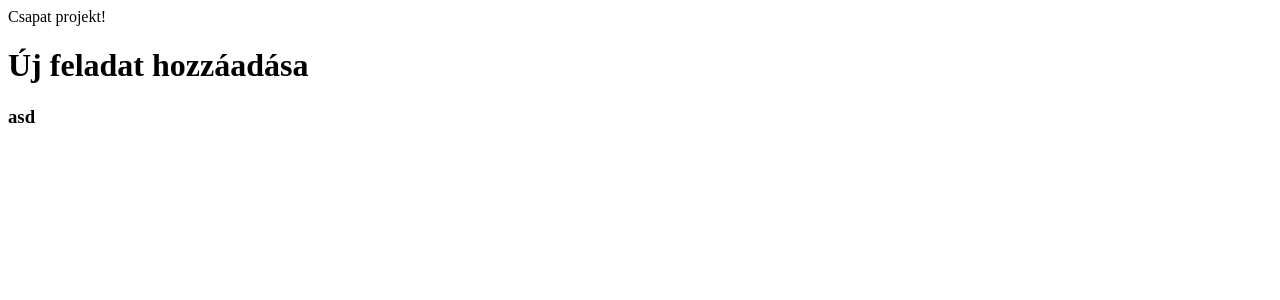
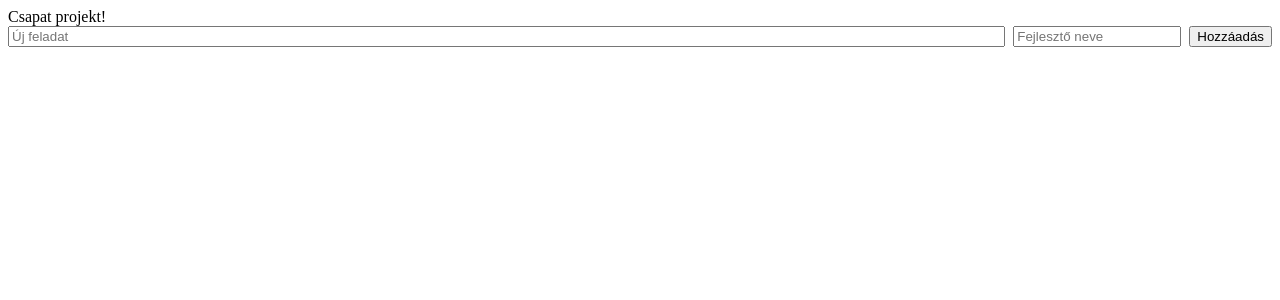
Before and after one commit to boli2257/react_team_program, a React (Vite) app: page / in a window 1280 px wide. Shown: the top 300 px of the page. Built offline with nearby package versions, Linux system fonts and the light colour scheme.

Commit message:
DEV: AddTask.jsx

```diff
--- a/src/components/AddTask.jsx
+++ b/src/components/AddTask.jsx
@@ -1,10 +1,46 @@
-import React from 'react'
+import { useState } from "react";
 
-export const AddTask = () => {
+export function AddTask({ onAdd }) {
+  const [title, setTitle] = useState("");
+  const [assignee, setAssignee] = useState("");
+
+  function handleSubmit(e) {
+    e.preventDefault();
+
+    const t = title.trim();
+    const a = assignee.trim();
+
+    if (!t || !a) return;
+
+    onAdd({
+      title: t,
+      assignee: a,
+      done: false,
+    });
+
+    setTitle("");
+    setAssignee("");
+  }
+
   return (
-    <div>
-      <h1>Új feladat hozzáadása</h1>
-      <h3>asd</h3>
-    </div>
-  )
+    <form onSubmit={handleSubmit} style={{ display: "flex", gap: 8 }}>
+      <input
+        type="text"
+        placeholder="Új feladat"
+        value={title}
+        onChange={(e) => setTitle(e.target.value)}
+        style={{ flex: 1 }}
+      />
+
+      <input
+        type="text"
+        placeholder="Fejlesztő neve"
+        value={assignee}
+        onChange={(e) => setAssignee(e.target.value)}
+        style={{ width: 160 }}
+      />
+
+      <button type="submit">Hozzáadás</button>
+    </form>
+  );
 }
```
